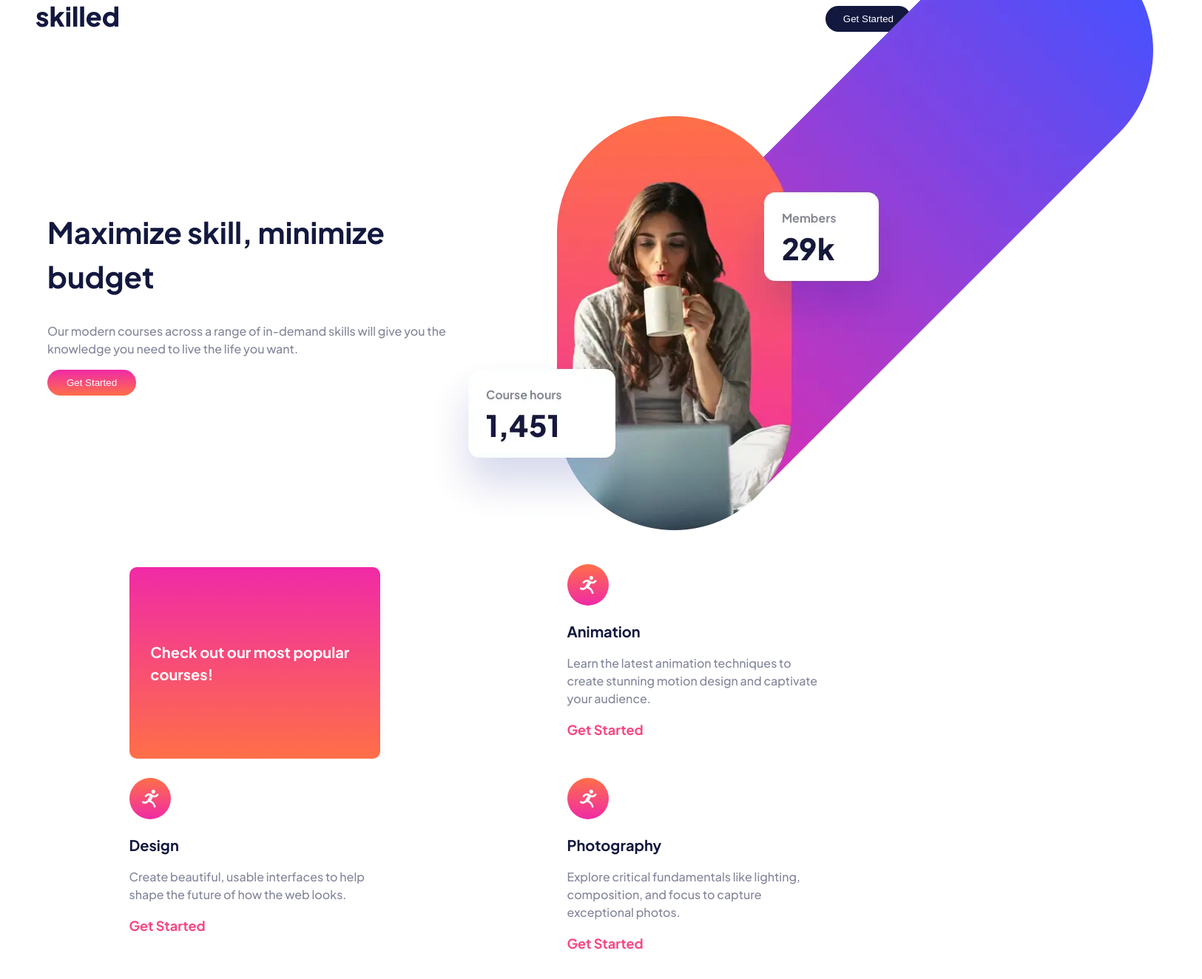
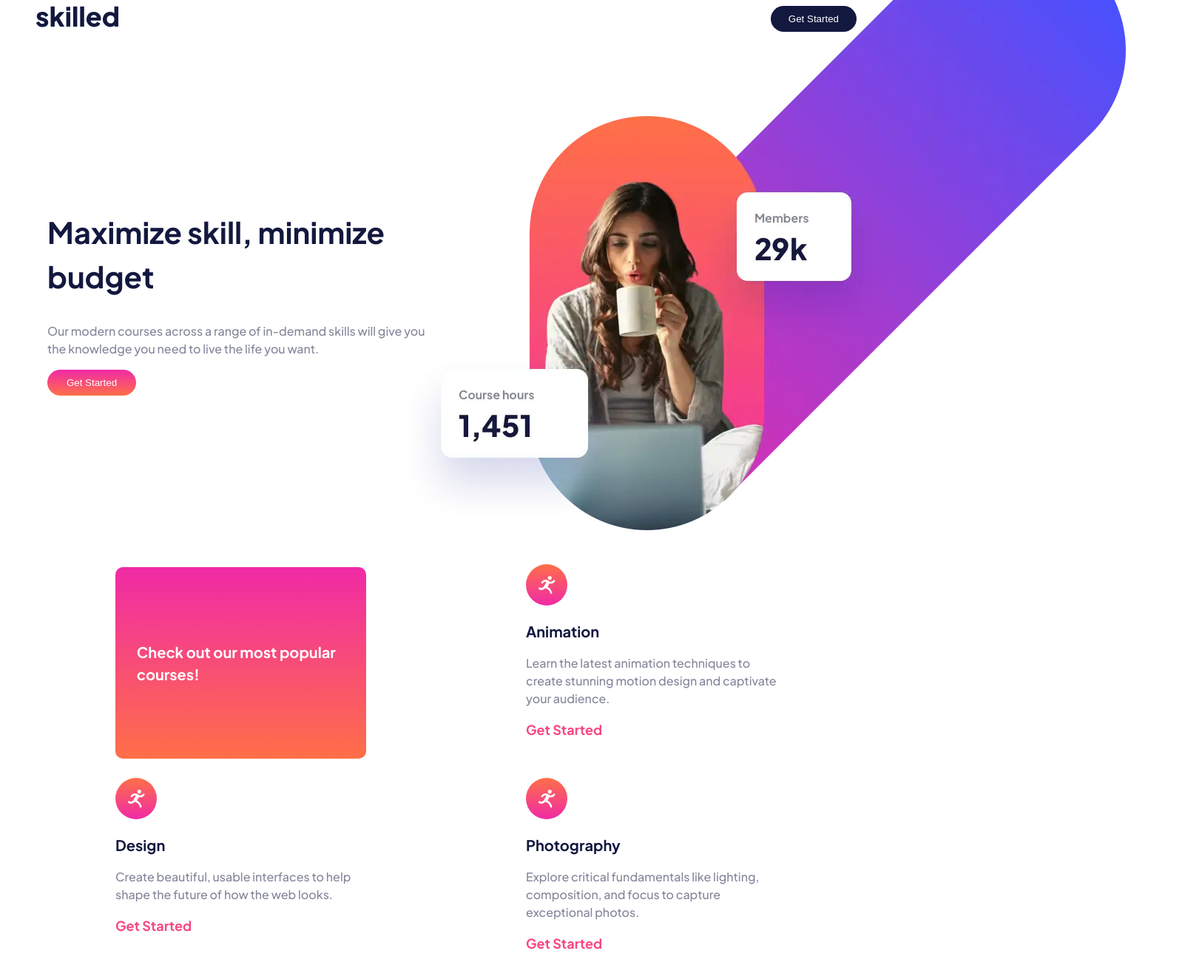
Before and after one commit to mutugi-c/Skilled-elearning-landing-page, a website built with Parcel: page index.html in a window 1280 px wide. Shown: the top 1324 px of the page at 74% size, 1625 px wide, since content can reach past the window. Built offline with nearby package versions, Linux system fonts and the light colour scheme; no server answers.

Commit message:
Update page width.

```diff
--- a/css/styles.css
+++ b/css/styles.css
@@ -115,6 +115,7 @@ h4 {
 .logo {
   display: flex;
   justify-content: space-between;
+  max-width: 1110px;
   padding: 1rem;
 }
 
@@ -221,6 +222,10 @@ h4 {
 }
 
 /* Features Block */
+.features--block {
+  max-width: 1110px;
+}
+
 @media screen and (min-width: 768px) {
   .features--block {
     margin: 0 2.5rem 5.375rem 2.5rem;
@@ -234,6 +239,10 @@ h4 {
 }
 
 /* Hero */
+.hero {
+  max-width: 1110px;
+}
+
 .hero__image {
   margin: auto;
 }
```
